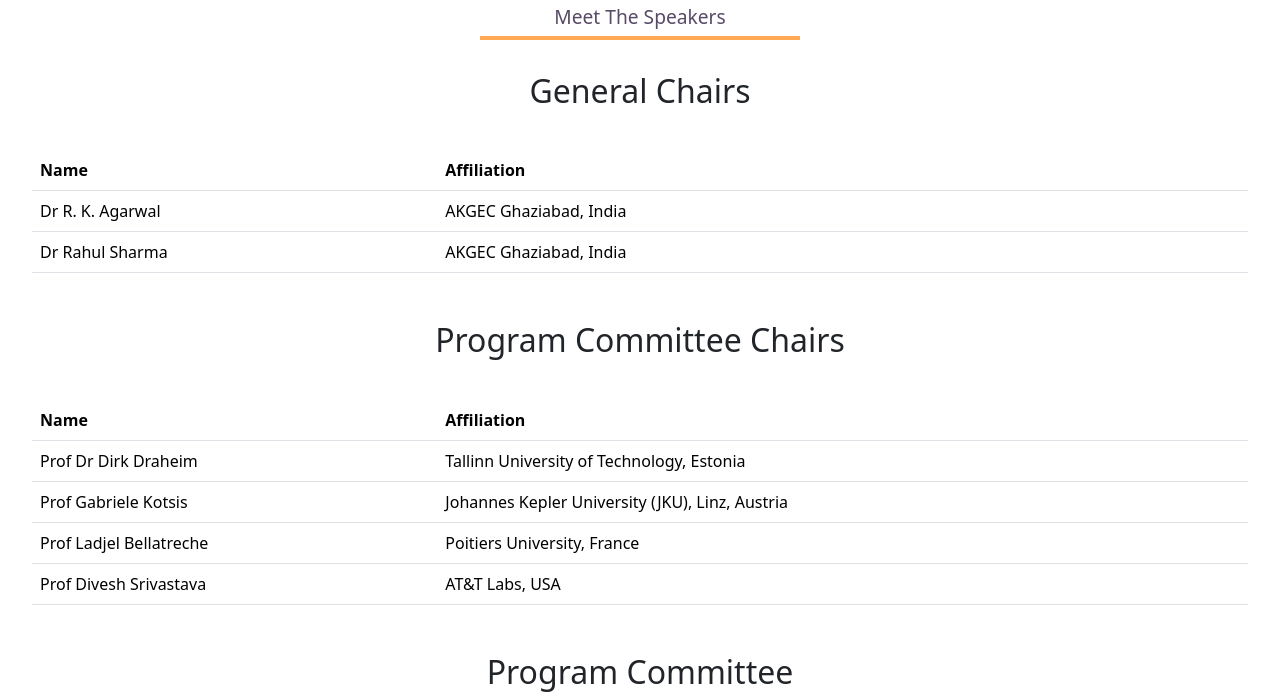
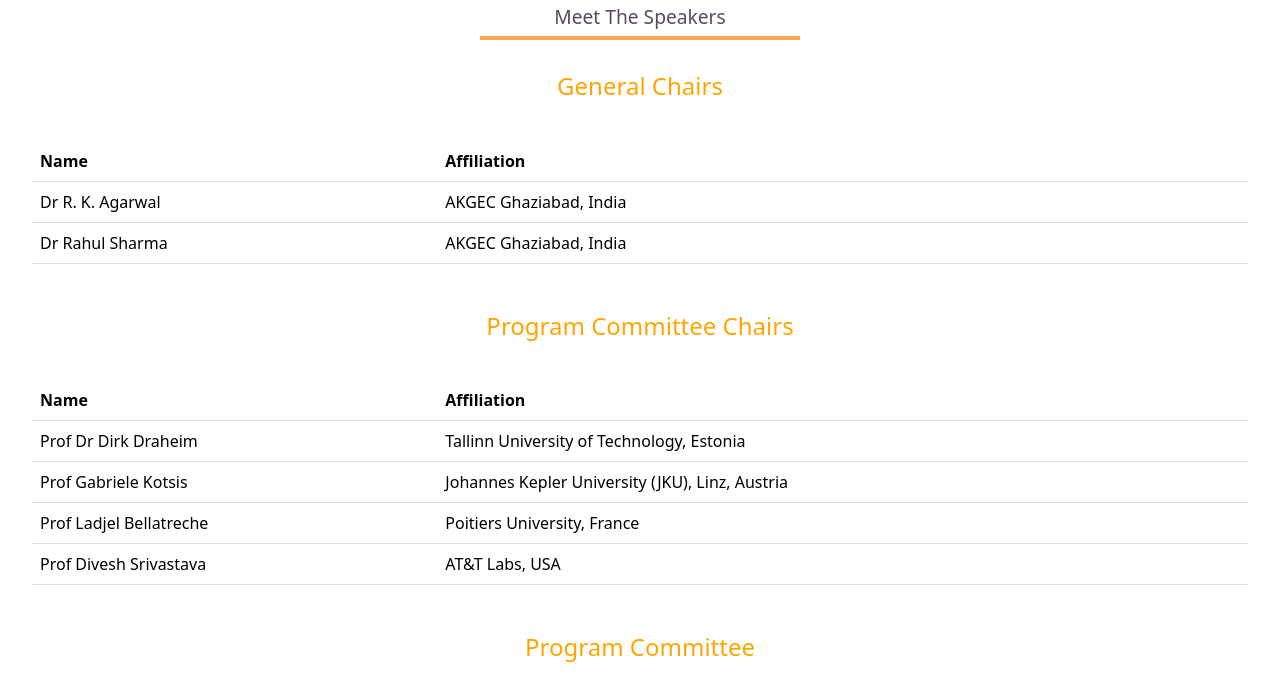
Before and after one commit to raghavawasthi24/SpringConference, a plain HTML site: page committe.html in a window 1280 px wide. Shown: the part 112-806 px from the top of the page. Drawn offline with nearby package versions, Linux system fonts and the light colour scheme; files whose address does not match are found by name.

Commit message:
committee h2 color mod

```diff
--- a/committe.html
+++ b/committe.html
@@ -99,7 +99,7 @@
       </div>
 
       <div class="roww">
-        <h2>General Chairs</h2>
+        <h2 style="font-size: 1.5rem; color: orange">General Chairs</h2>
         <table class="table committe-table">
           <thead>
             <tr>
@@ -120,7 +120,9 @@
         </table>
       </div>
       <div class="roww">
-        <h2>Program Committee Chairs</h2>
+        <h2 style="font-size: 1.5rem; color: orange">
+          Program Committee Chairs
+        </h2>
         <table class="table committe-table">
           <thead>
             <tr>
@@ -150,7 +152,7 @@
         </table>
       </div>
       <div class="roww">
-        <h2>Program Committee</h2>
+        <h2 style="font-size: 1.5rem; color: orange">Program Committee</h2>
         <table class="table committe-table">
           <thead>
             <tr>
@@ -347,7 +349,7 @@
         </table>
       </div>
       <div class="roww">
-        <h2>Organizing Committee</h2>
+        <h2 style="font-size: 1.5rem; color: orange">Organizing Committee</h2>
         <table class="table committe-table">
           <thead>
             <tr>
@@ -396,7 +398,7 @@
         </table>
       </div>
       <div class="roww">
-        <h2>Advisory Board</h2>
+        <h2 style="font-size: 1.5rem; color: orange">Advisory Board</h2>
         <table class="table committe-table">
           <thead>
             <tr>
```
